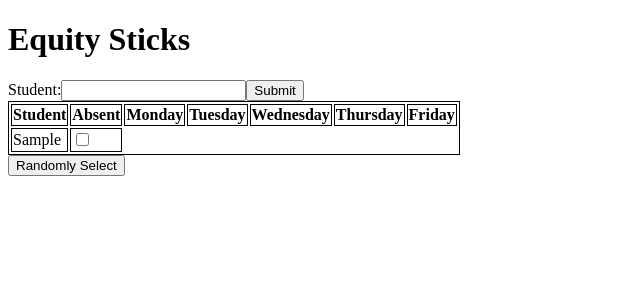
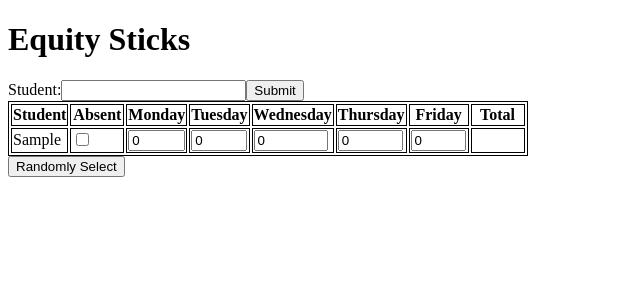
Before and after one commit to muscularmayo/equity-sticks, a React (Create React App) app: page / in a window 1280 px wide. Both pictures are taken after typing "Sample" into the empty fields and a click on the button "Submit". Shown: the top 300 px of the page, without its empty margins (0-640 px from the left). Built offline with nearby package versions, Linux system fonts and the light colour scheme.

Commit message:
need to lift state up to create randomize/total features

```diff
--- a/src/App.js
+++ b/src/App.js
@@ -2,6 +2,7 @@ import React, { Component } from 'react';
 import EquityStick from './EquityStick.js';
 import Tracker from './Tracker.js';
 import RandomSelector from './RandomSelector.js';
+import './app.css';
 
 class App extends Component {
   constructor (props) {
@@ -24,11 +25,11 @@ class App extends Component {
   }
 
   render () {
-    let heading = ['Student', 'Absent', 'Monday', 'Tuesday', 'Wednesday', 'Thursday', 'Friday']
+    let heading = ['Student', 'Absent', 'Monday', 'Tuesday', 'Wednesday', 'Thursday', 'Friday', 'Total']
     return(
       <div>
         <EquityStick changeParentStateStudents={this.changeParentStateStudents}/>
-        <Tracker heading={heading} body={this.state.students}/>
+        <Tracker className='heading' heading={heading} body={this.state.students}/>
         <RandomSelector students={this.state.students}/>
       </div>
     );
--- /dev/null
+++ b/src/Count.js
@@ -0,0 +1,33 @@
+import React, {Component} from 'react';
+import './count.css';
+
+class Count extends Component {
+  constructor(props) {
+    super(props)
+    this.state = {
+      count: 0,
+    }
+    this.handleChange = this.handleChange.bind(this)
+  }
+
+  handleChange (e) {
+    this.setState({count: e.target.value})
+  }
+
+  render() {
+    return (
+      <div className='count-container'>
+          <input
+            type="number"
+            value={this.state.count}
+            onChange={this.handleChange}
+            className='count'
+            min={0}
+            max={99}
+          />
+    </div>
+    )
+  }
+}
+
+export default Count;
--- a/src/TableRow.js
+++ b/src/TableRow.js
@@ -1,16 +1,36 @@
 import React, {Component} from 'react';
-import Absent from './Absent.js'
+import Absent from './Absent.js';
+import Count from './Count.js';
+import Total from './Total.js';
 
 class TableRow extends Component {
   render() {
-    let row = this.props.row;
+    let name = this.props.name;
     return (
       <tr>
         <td>
-          {row}
+          {name}
         </td>
         <td>
-          <Absent />
+          <Absent index={this.props.index}/>
+        </td>
+        <td>
+          <Count day="Monday"/>
+        </td>
+        <td>
+          <Count day="Tuesday"/>
+        </td>
+        <td>
+          <Count day="Wednesday"/>
+        </td>
+        <td>
+          <Count day="Thursday"/>
+        </td>
+        <td>
+          <Count day="Friday"/>
+        </td>
+        <td>
+          <Total />
         </td>
       </tr>
     )
--- /dev/null
+++ b/src/Total.js
@@ -0,0 +1,24 @@
+import React, {Component} from 'react';
+import './count.css';
+
+class Total extends Component {
+  constructor(props) {
+    super(props)
+    this.state = {
+      count: 0,
+    }
+
+  }
+
+
+
+  render() {
+    return (
+      <div>
+
+      </div>
+    )
+  }
+}
+
+export default Total;
--- a/src/Tracker.js
+++ b/src/Tracker.js
@@ -16,7 +16,7 @@ class Tracker extends Component {
           </tr>
         </thead>
         <tbody>
-          {body.map((row,i) => <TableRow index={i} key={'row' + i}row={row} />)}
+          {body.map((row,i) => <TableRow index={i} key={'row' + i} name={row} />)}
         </tbody>
       </table>
     )
--- /dev/null
+++ b/src/app.css
@@ -0,0 +1,3 @@
+th {
+  min-width: 50px;
+}
--- /dev/null
+++ b/src/count.css
@@ -0,0 +1,3 @@
+.count {
+  width: 85%;
+}
```
